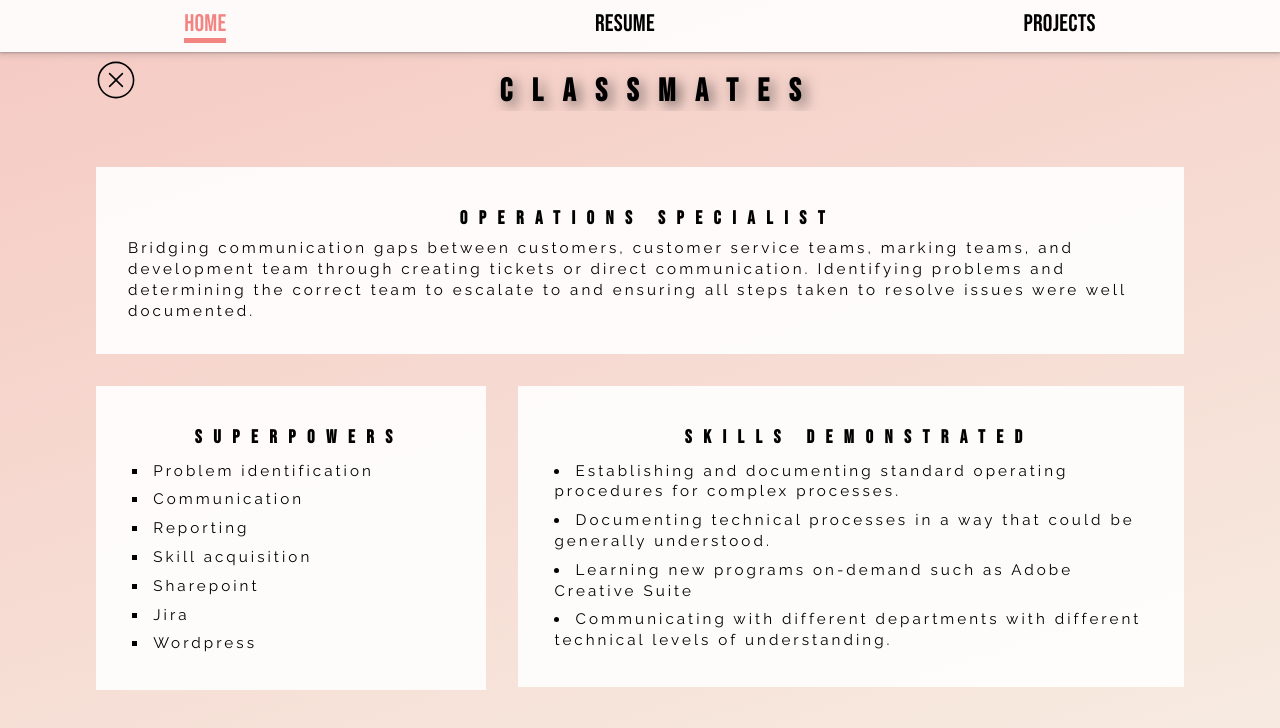
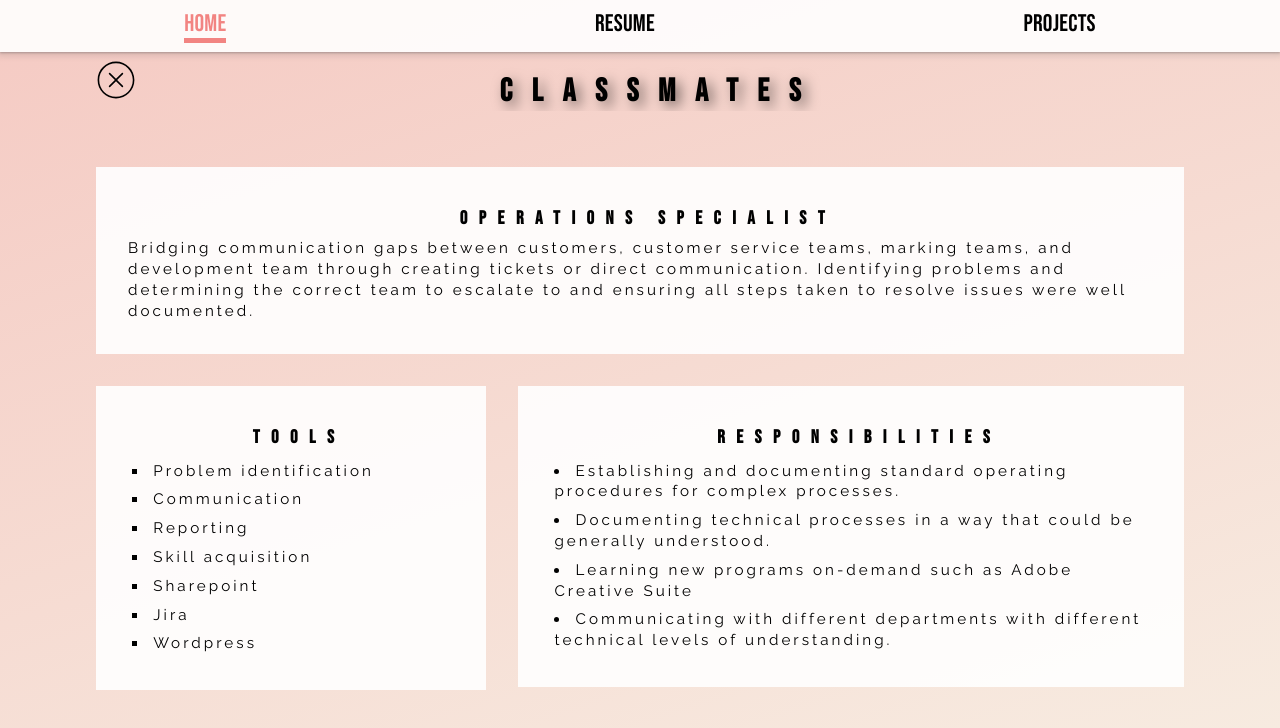
Before and after one commit to 1stofhername/portfolio-webstie, a React (Create React App) app: page /resume/Classmates in a window 1280 px wide. Shown: the top 728 px of the page. Built offline with nearby package versions, Linux system fonts and the light colour scheme.

Commit message:
Changes job sub-titles to 'Tools' and 'Responsibilities'.

```diff
--- a/src/components/ExperienceDetails.js
+++ b/src/components/ExperienceDetails.js
@@ -59,7 +59,7 @@ export default function ExperienceDetails () {
 
                 <div className='job-detail' id="skills-container">
                     <h3 className='sub-title-job'>
-                        Superpowers
+                        Tools
                     </h3>
                     <span className='skill-set'>
                         {skillsList}
@@ -68,7 +68,7 @@ export default function ExperienceDetails () {
 
                 <div className='job-detail' id="skills-demonstrated-div">
                     <h3 className='sub-title-job'>
-                        Skills demonstrated
+                        Responsibilities
                     </h3>
                         {qualitiesList}
                 </div>
```
